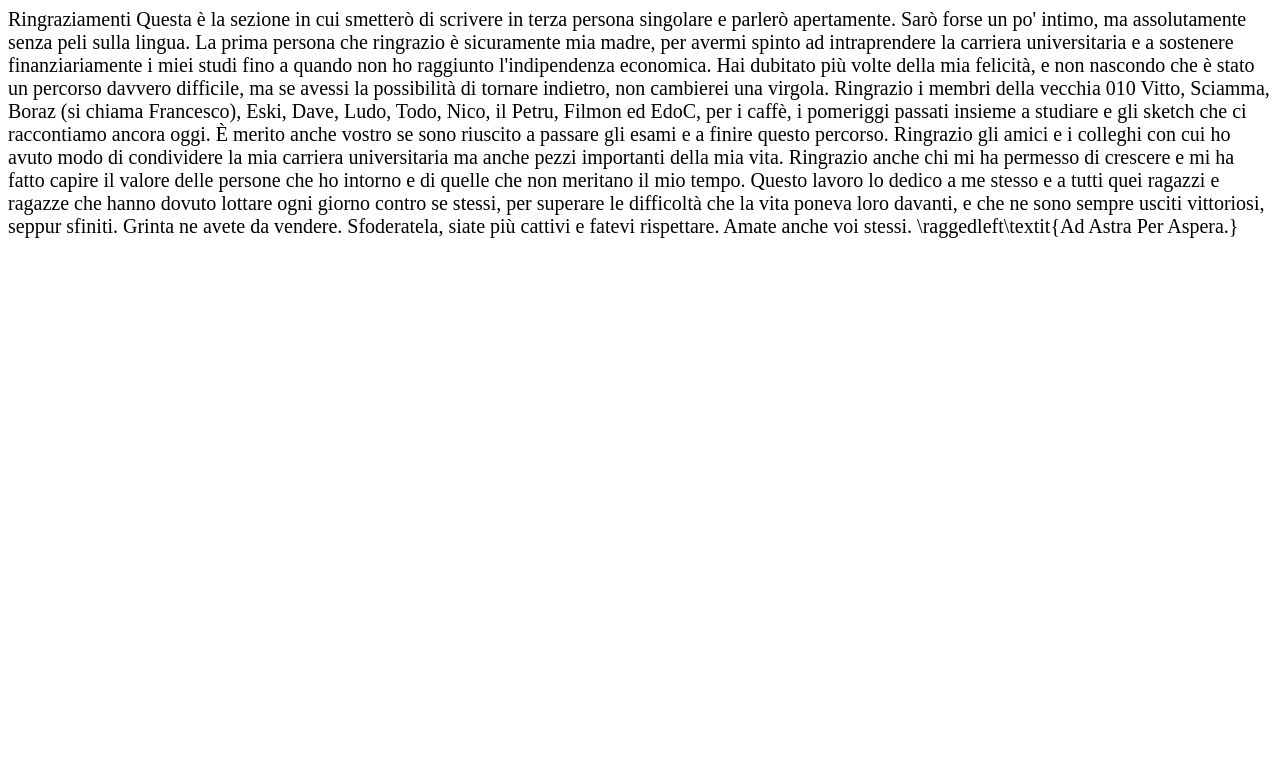
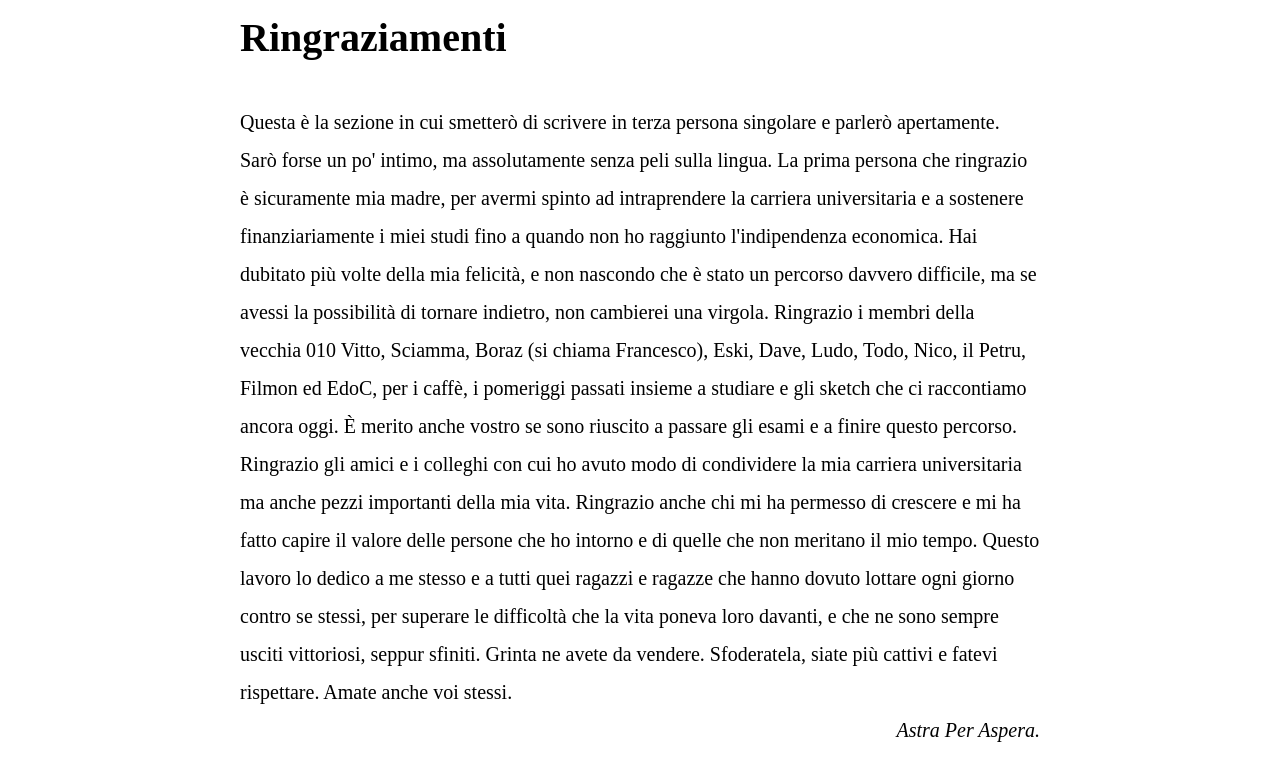
Before and after one commit to SimoMett/SimoMett.github.io, a plain HTML site: page index.html in a window 1280 px wide. Drawn offline with Linux system fonts and the light colour scheme.

Commit message:
Update index.html

```diff
--- a/index.html
+++ b/index.html
@@ -1,25 +1,20 @@
-<html lang="it">
+<html lang="it"></html>
 <head>
     <meta charset="UTF-8">
     <meta name="viewport" content="width=device-width, initial-scale=1.0">
-    <!-- Collega il file CSS esterno -->
     <link rel="stylesheet" href="index.css">
     <title>Acknowledgements</title>
 </head>
 
-<body>
-<p style="font-family:'Computer Modern'">
-
-Ringraziamenti
-
+<body class="container">
+<header><h1>Ringraziamenti</h1></header>
 Questa è la sezione in cui smetterò di scrivere in terza persona singolare e parlerò apertamente. Sarò forse un po' intimo, ma assolutamente senza peli sulla lingua.
 La prima persona che ringrazio è sicuramente mia madre, per avermi spinto ad intraprendere la carriera universitaria e a sostenere finanziariamente i miei studi fino a quando non ho raggiunto l'indipendenza economica. Hai dubitato più volte della mia felicità, e non nascondo che è stato un percorso davvero difficile, ma se avessi la possibilità di tornare indietro, non cambierei una virgola.
 Ringrazio i membri della vecchia 010 Vitto, Sciamma, Boraz (si chiama Francesco), Eski, Dave, Ludo, Todo, Nico, il Petru, Filmon ed EdoC, per i caffè, i pomeriggi passati insieme a studiare e gli sketch che ci raccontiamo ancora oggi. È merito anche vostro se sono riuscito a passare gli esami e a finire questo percorso.
 Ringrazio gli amici e i colleghi con cui ho avuto modo di condividere la mia carriera universitaria ma anche pezzi importanti della mia vita.
 Ringrazio anche chi mi ha permesso di crescere e mi ha fatto capire il valore delle persone che ho intorno e di quelle che non meritano il mio tempo.
 Questo lavoro lo dedico a me stesso e a tutti quei ragazzi e ragazze che hanno dovuto lottare ogni giorno contro se stessi, per superare le difficoltà che la vita poneva loro davanti, e che ne sono sempre usciti vittoriosi, seppur sfiniti. Grinta ne avete da vendere. Sfoderatela, siate più cattivi e fatevi rispettare. Amate anche voi stessi.
-
-\raggedleft\textit{Ad Astra Per Aspera.}
-</p>
+<br>
+<footer class="footer">Astra Per Aspera.</footer>
 </body>
 </html>
```
